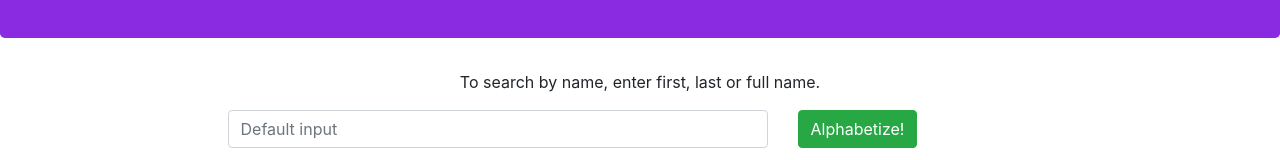
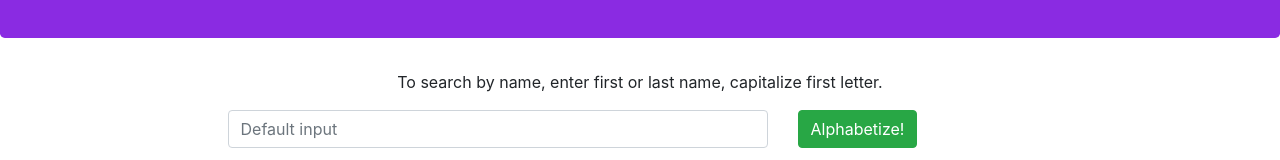
Before and after one commit to salpharre/Employee-Directory, a React (Create React App) app: page / in a window 1280 px wide. Shown: the part 146-306 px from the top of the page. Built offline with nearby package versions, Linux system fonts and the light colour scheme; no server answers.

Commit message:
changed condition in filter

```diff
--- a/src/components/Container/index.js
+++ b/src/components/Container/index.js
@@ -33,14 +33,18 @@ function Container() {
     //put a onChange in Search index, a property that refers to onChange in Btn in render
     //what i want: as I type a name it renders only those that match the name typed
 
-    const debouncedInput = useDebounce(searchedUser, 400);
+    const debouncedInput = useDebounce(searchedUser, 500);
 
     useEffect(() => {
         if(debouncedInput) {
             const result = searchedUser.split(" ")
             console.log(result);
             //filter out object that matches the searchedUser
-            const employee = users.filter(name => result[0] == name.name.last || result[0] == name.name.first);
+            const employee = users.filter(name => {
+                if (searchedUser == name.name.last || searchedUser == name.name.first) {
+                    return true;
+                }
+            });
             setUsers(employee);
         } else {
             loadUsers();
@@ -70,11 +74,10 @@ function Container() {
 
     return (
         <div className="container">
-            <p className="text-center">To search by name, enter first, last or full name.</p>
+            <p className="text-center">To search by name, enter first or last name, capitalize first letter.</p>
             <Row>
                 <Search
                     handleInputChange={handleInputChange}
-                    // results={searchedUser}
                 />
                 <Btn />
             </Row>
```
